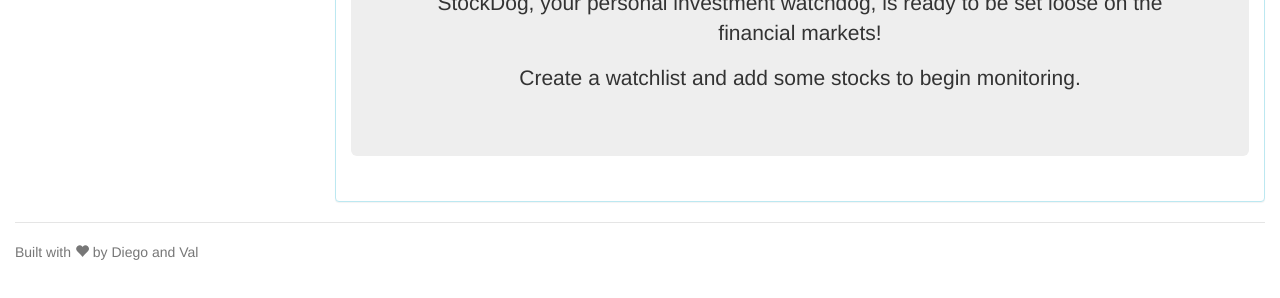
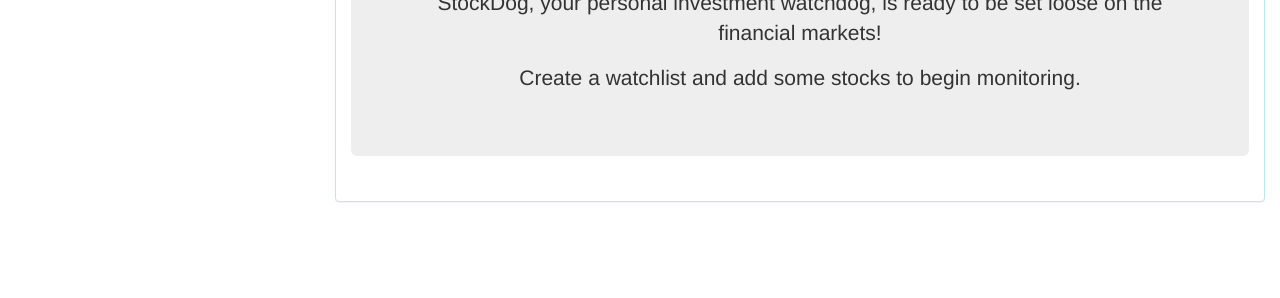
Before and after one commit to nis24jit/Angularjs, a website: page app/index.html in a window 1280 px wide. Shown: the part 288-586 px from the top of the page. Drawn offline with Linux system fonts and the light colour scheme; files that its build step writes are made by us from their sources; files whose address does not match are found by name.

Commit message:
Update index.html

```diff
--- a/app/index.html
+++ b/app/index.html
@@ -60,10 +60,6 @@
     <!-- Main container -->
     <div class="container-fluid" id="main">
       <div ng-view=""></div>
-
-      <div class="footer">
-        <p>Built with <span class="glyphicon glyphicon-heart"></span> by Diego and Val</p>
-      </div>
     </div>
 
     <!-- build:js(.) scripts/vendor.js -->
```
